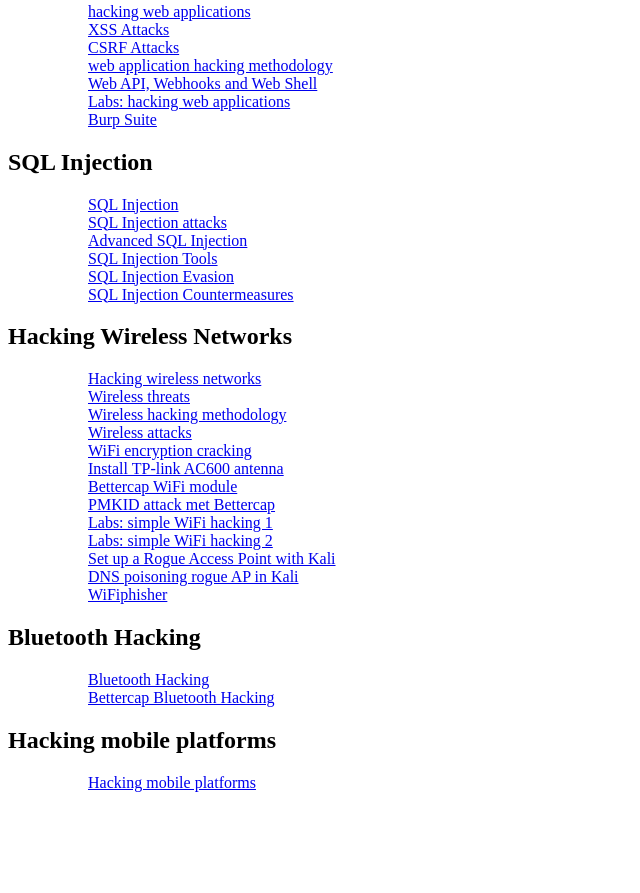
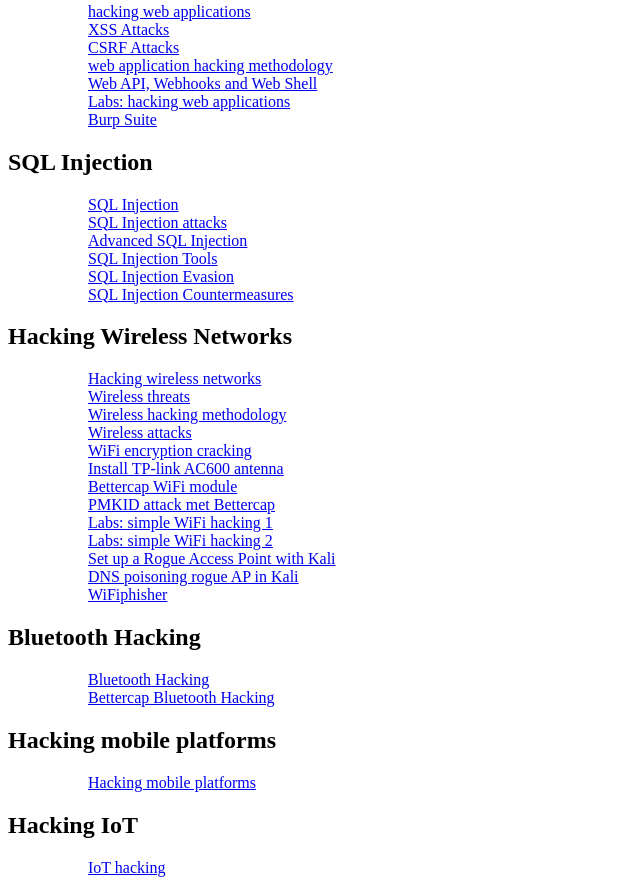
Before and after one commit to digistam/digistam.github.io, a plain HTML site: page index.html in a window 1280 px wide. Shown: the part 2953-3846 px from the top of the page, without its empty margins (0-640 px from the left). Before the commit the page ends 3761 px from the top, so only its background shows below. Drawn offline with Linux system fonts and the light colour scheme.

Commit message:
Update index.html

```diff
--- a/index.html
+++ b/index.html
@@ -200,5 +200,9 @@
   <p><ol>
     <ul><a href=hacking_mobile_platforms.html>Hacking mobile platforms</a></ul>
   </ol></p>
+  <h2>Hacking IoT</h2>
+  <p><ol>
+    <ul><a href=iot_hacking.html>IoT hacking</a></ul>
+  </ol></p>
 </body>
 </html>
```
